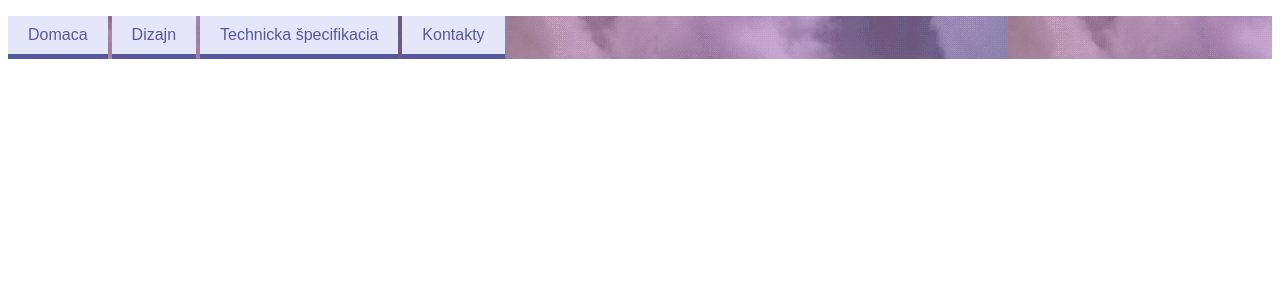
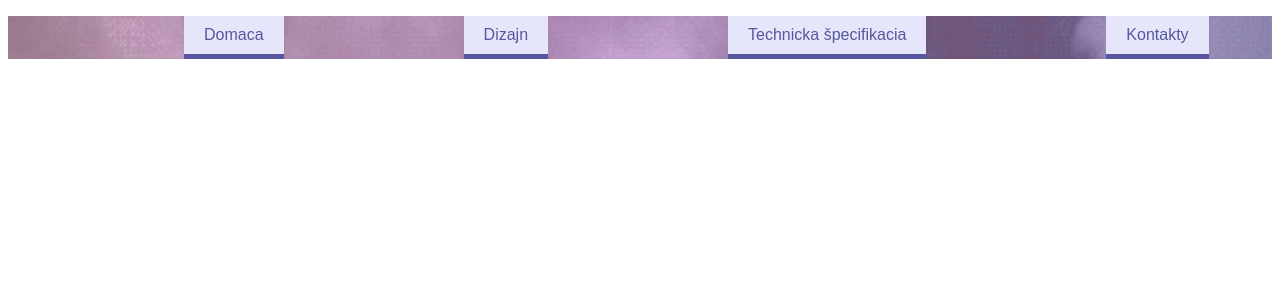
Before and after one commit to Real-4339/Real-4339.github.io, a PHP site: page /Domaca.html in a window 1280 px wide. Shown: the top 300 px of the page. Run offline with PHP 8.4, Linux system fonts and the light colour scheme.

Commit message:
neviem co som urobil

```diff
--- a/domaca.css
+++ b/domaca.css
@@ -7,7 +7,8 @@ body {
 #block {
     display: block;
     background-image: url(Gif/61P.gif);
-
+    background-repeat: cover;
+    background-size: 100%;
 }
 
 .menu {
@@ -21,7 +22,7 @@ body {
 .menu li {
 
     display: inline;
-
+    padding-left: 11pc;
 }
 
 .menu a {
```
